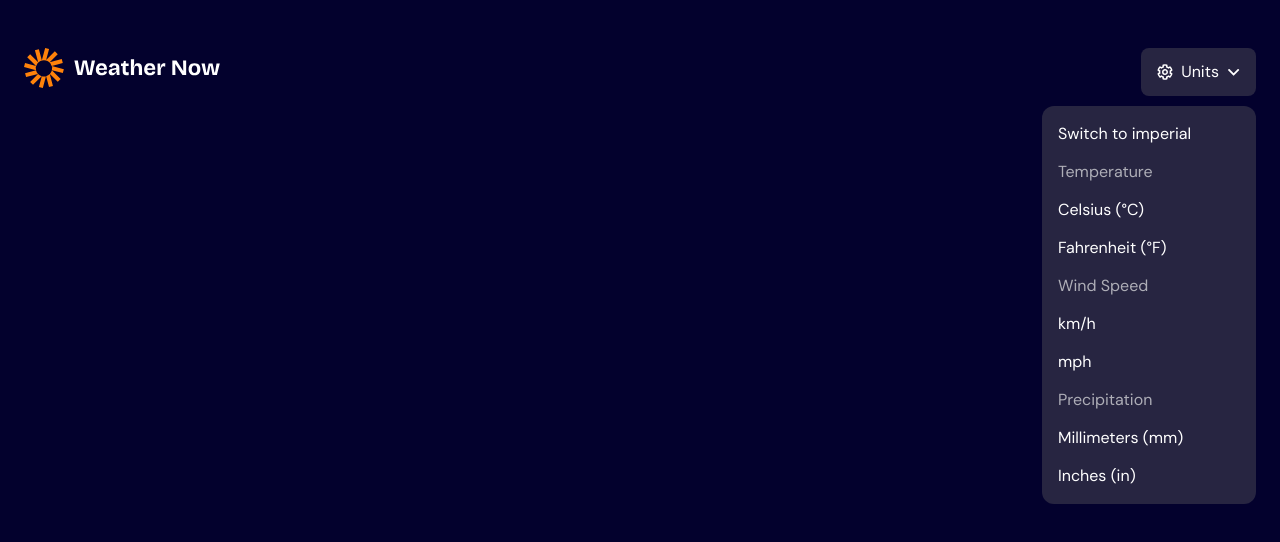
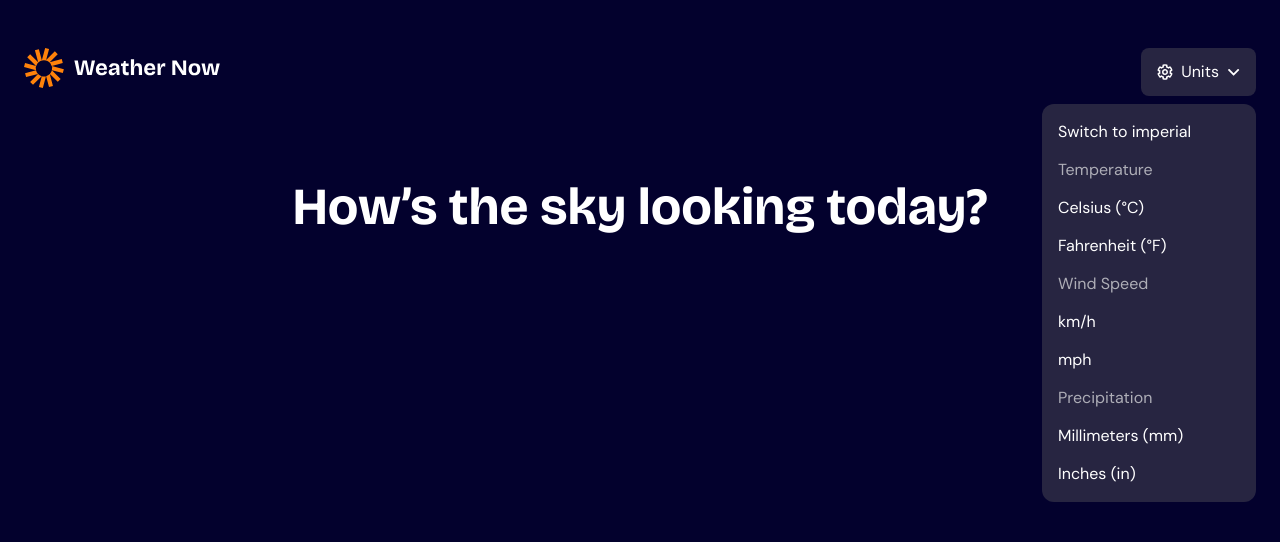
Before and after one commit to mickaelk98/fem-weather-app, a React (Vite) app: page / in a window 1280 px wide. Shown: the top 542 px of the page. Built offline with nearby package versions, Linux system fonts and the light colour scheme.

Commit message:
resize unit system dropdown

```diff
--- a/src/App.tsx
+++ b/src/App.tsx
@@ -4,6 +4,9 @@ function App() {
   return (
     <div className="flex flex-col max-w-7xl mx-auto">
       <Header />
+      <h1 className="font-bold text-[52px] my-12 p-6 md:w-[442px] lg:w-full mx-auto text-center">
+        How’s the sky looking today?
+      </h1>
     </div>
   );
 }
--- a/src/components/Header.tsx
+++ b/src/components/Header.tsx
@@ -20,7 +20,7 @@ export function Header() {
         </div>
         {/* dropDown */}
         {isOpen && (
-          <ul className="p-4 rounded-[12px] bg-[var(--neutral-800)] w-[214px] flex flex-col gap-3.5">
+          <ul className="absolute top-18 md:top-22 lg:top-26 p-4 rounded-[12px] bg-[var(--neutral-800)] w-[214px] flex flex-col gap-3.5">
             <li className="cursor-pointer">Switch to imperial</li>
             <li className="text-[var(--neutral-300)]">Temperature</li>
             <li>Celsius (°C)</li>
```
